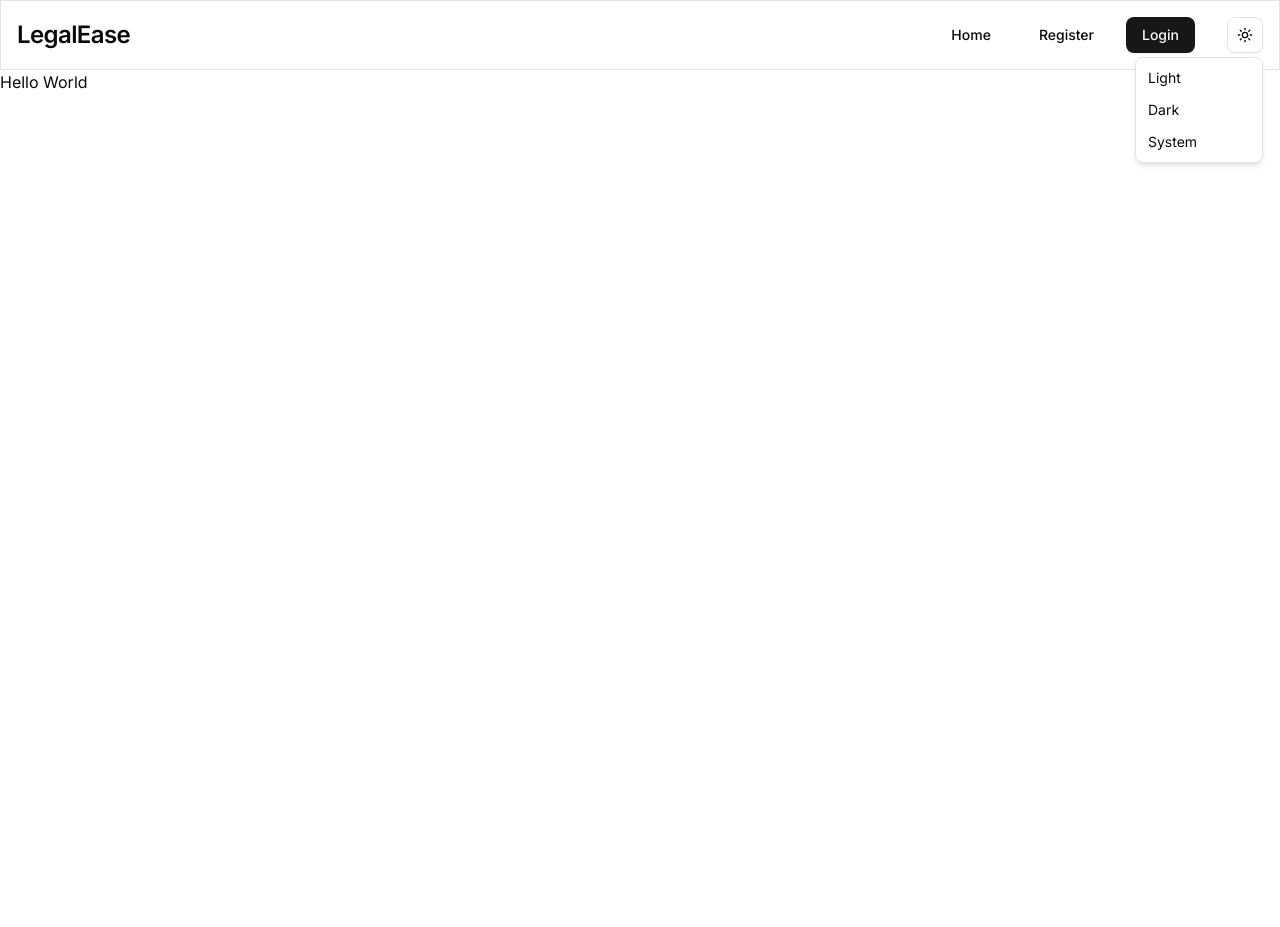
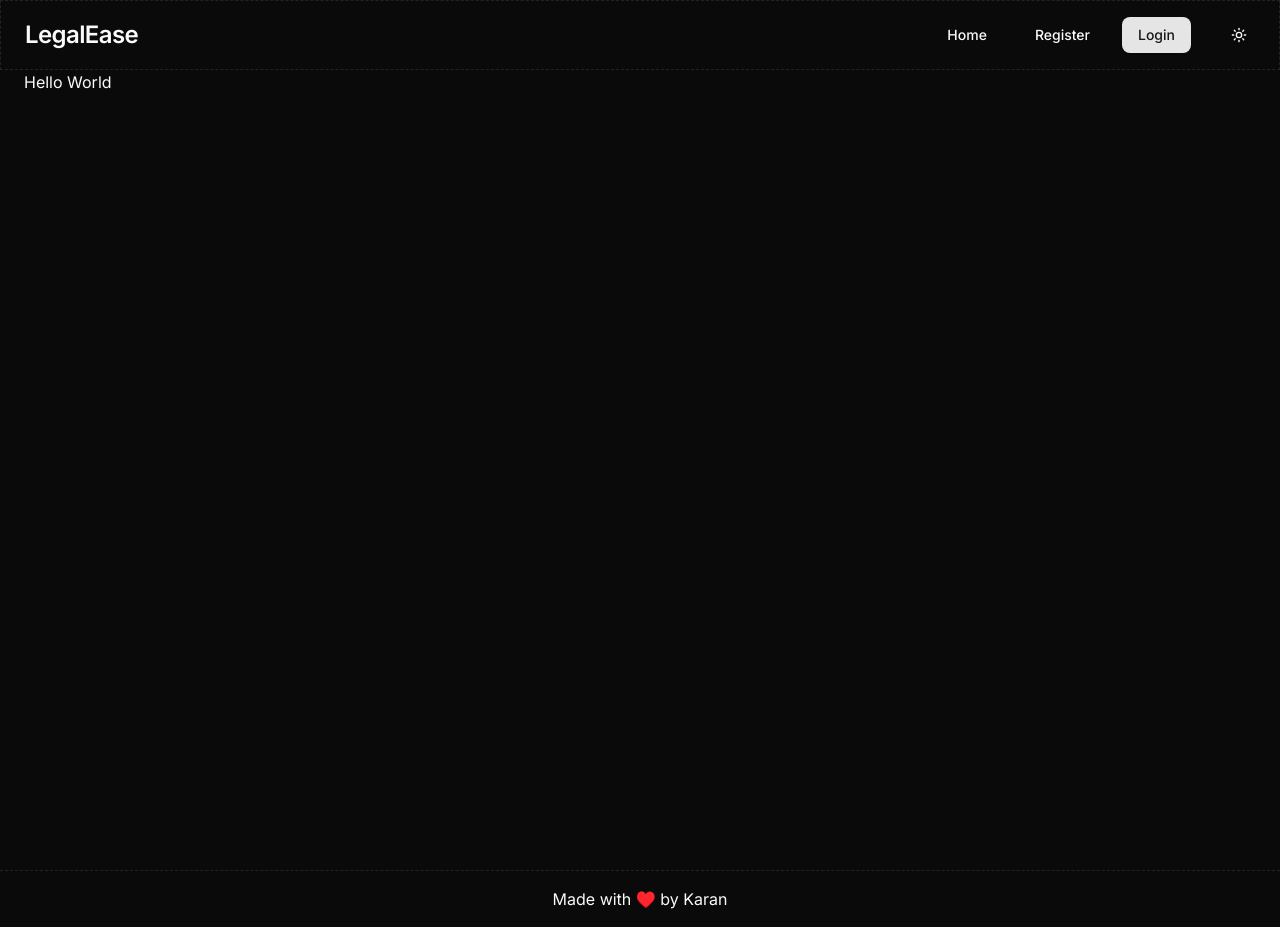
Before and after one commit to whyredfire/legislative-summarization, a Next.js app in the folder frontend/: page / in a window 1280 px wide. Both pictures are taken after a click on the button "Toggle theme". Before the commit the page ends 800 px from the top, so only its background shows below. Built offline with nearby package versions, Linux system fonts and the light colour scheme.

Commit message:
refactor(ui): Make navigation bar look better
From shadcn/ui

```diff
--- a/frontend/app/layout.tsx
+++ b/frontend/app/layout.tsx
@@ -3,7 +3,9 @@ import { Inter } from "next/font/google";
 
 import "./globals.css";
 import { ThemeProvider } from "@/theme/theme-provider";
-import NavigationBar from "@/components/NavigationBar";
+
+import SiteHeader from "@/components/SiteHeader";
+import Footer from "@/components/Footer";
 
 export const metadata: Metadata = {
   title: "Create Next App",
@@ -26,8 +28,11 @@ export default function RootLayout({
           enableSystem
           disableTransitionOnChange
         >
-          <NavigationBar />
-          {children}
+          <SiteHeader />
+          <div className="container-wrapper container flex min-h-svh flex-col">
+            {children}
+          </div>
+          <Footer />
         </ThemeProvider>
       </body>
     </html>
--- a/frontend/components/NavigationBar/index.tsx
+++ /dev/null
@@ -1,32 +0,0 @@
-import { ModeToggle } from "./themeswitch";
-import Link from "next/link";
-import { H3 } from "@/ui/Typography";
-import { Button } from "../ui/button";
-
-const NavigationBar = () => {
-  return (
-    <>
-      <nav className="flex justify-between items-center p-4 border border-b-sidebar-border">
-        <H3>
-          <Link href={"/"}>LegalEase</Link>
-        </H3>
-        <div className="flex justify-between items-center gap-8">
-          <div className="flex space-x-4 items-center">
-            <Button variant={"ghost"}>
-              <Link href={"/"}>Home</Link>
-            </Button>
-            <Button variant={"ghost"}>
-              <Link href={"/register"}>Register</Link>
-            </Button>
-            <Button>
-              <Link href={"/login"}>Login</Link>
-            </Button>
-          </div>
-          <ModeToggle />
-        </div>
-      </nav>
-    </>
-  );
-};
-
-export default NavigationBar;
--- a/frontend/components/NavigationBar/themeswitch.tsx
+++ /dev/null
@@ -1,40 +0,0 @@
-"use client";
-
-import * as React from "react";
-import { Moon, Sun } from "lucide-react";
-import { useTheme } from "next-themes";
-
-import { Button } from "@/components/ui/button";
-import {
-  DropdownMenu,
-  DropdownMenuContent,
-  DropdownMenuItem,
-  DropdownMenuTrigger,
-} from "@/components/ui/dropdown-menu";
-
-export function ModeToggle() {
-  const { setTheme } = useTheme();
-
-  return (
-    <DropdownMenu>
-      <DropdownMenuTrigger asChild>
-        <Button variant="outline" size="icon">
-          <Sun className="h-[1.2rem] w-[1.2rem] rotate-0 scale-100 transition-all dark:-rotate-90 dark:scale-0" />
-          <Moon className="absolute h-[1.2rem] w-[1.2rem] rotate-90 scale-0 transition-all dark:rotate-0 dark:scale-100" />
-          <span className="sr-only">Toggle theme</span>
-        </Button>
-      </DropdownMenuTrigger>
-      <DropdownMenuContent align="end">
-        <DropdownMenuItem onClick={() => setTheme("light")}>
-          Light
-        </DropdownMenuItem>
-        <DropdownMenuItem onClick={() => setTheme("dark")}>
-          Dark
-        </DropdownMenuItem>
-        <DropdownMenuItem onClick={() => setTheme("system")}>
-          System
-        </DropdownMenuItem>
-      </DropdownMenuContent>
-    </DropdownMenu>
-  );
-}
--- /dev/null
+++ b/frontend/components/SiteHeader/index.tsx
@@ -0,0 +1,38 @@
+import Link from "next/link";
+
+import { H3 } from "@/ui/Typography";
+import { Button } from "@/components/ui/button";
+
+import { ModeSwitcher } from "./mode-switcher";
+
+const SiteHeader = () => {
+  return (
+    <>
+      <header className=" border-grid border-b-sidebar-border border">
+        <div className="container-wrapper">
+          <div className="container flex justify-between items-center p-4">
+            <H3>
+              <Link href={"/"}>LegalEase</Link>
+            </H3>
+            <div className="flex justify-between items-center gap-8">
+              <div className="flex space-x-4 items-center">
+                <Button variant={"ghost"}>
+                  <Link href={"/"}>Home</Link>
+                </Button>
+                <Button variant={"ghost"}>
+                  <Link href={"/register"}>Register</Link>
+                </Button>
+                <Button>
+                  <Link href={"/login"}>Login</Link>
+                </Button>
+              </div>
+              <ModeSwitcher />
+            </div>
+          </div>
+        </div>
+      </header>
+    </>
+  );
+};
+
+export default SiteHeader;
--- /dev/null
+++ b/frontend/components/SiteHeader/mode-switcher.tsx
@@ -0,0 +1,26 @@
+"use client";
+
+import * as React from "react";
+import { MoonIcon, SunIcon } from "lucide-react";
+import { useTheme } from "next-themes";
+import { Button } from "../ui/button";
+
+export function ModeSwitcher() {
+  const { setTheme, resolvedTheme } = useTheme();
+
+  const toggleTheme = React.useCallback(() => {
+    setTheme(resolvedTheme === "dark" ? "light" : "dark");
+  }, [resolvedTheme, setTheme]);
+
+  return (
+    <Button
+      variant="ghost"
+      className="group/toggle h-8 w-8 px-0"
+      onClick={toggleTheme}
+    >
+      <SunIcon className="hidden [html.dark_&]:block" />
+      <MoonIcon className="hidden [html.light_&]:block" />
+      <span className="sr-only">Toggle theme</span>
+    </Button>
+  );
+}
```
